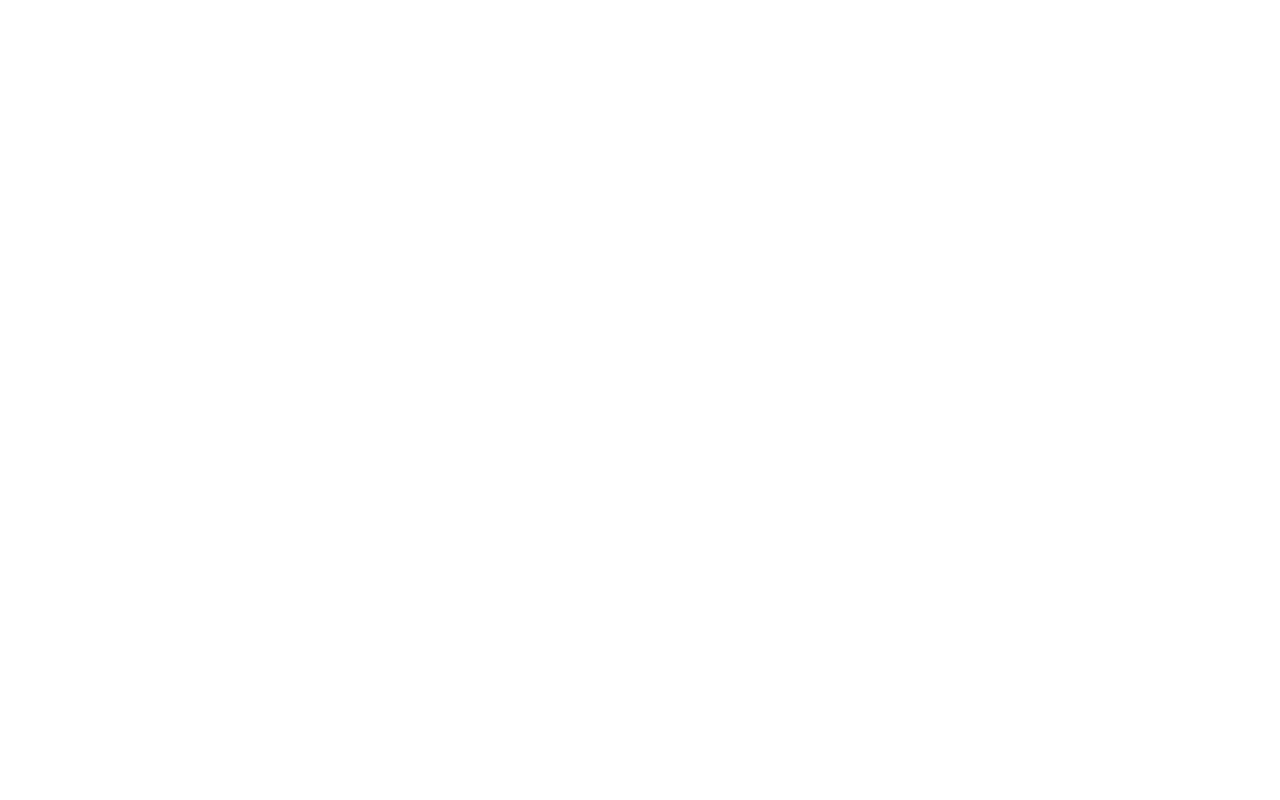
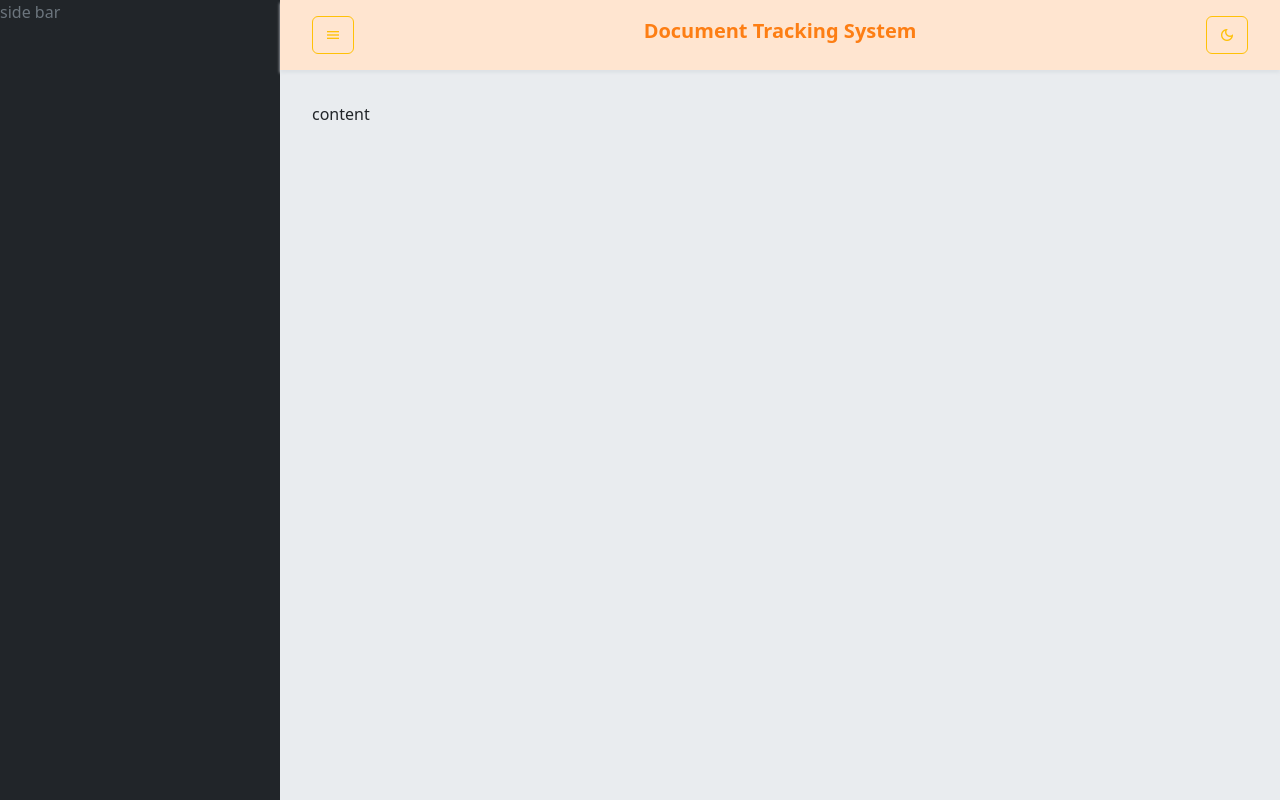
Before and after one commit to chocomilku/dts, a plain HTML site: page dashboard.html in a window 1280 px wide. Drawn offline with Linux system fonts and the light colour scheme.

Commit message:
added top bar content and styles

```diff
--- /dev/null
+++ b/css/style.css
@@ -0,0 +1,65 @@
+/* Material Icons by Google */
+@font-face {
+    font-family: 'Material Symbols Outlined';
+    font-style: normal;
+    src: url(../fonts/MaterialSymbolsOutlined-Regular.ttf);
+}
+
+.material-symbols-outlined {
+    font-family: 'Material Symbols Outlined';
+    font-weight: normal;
+    font-style: normal;
+    font-size: 24px;
+    /* Preferred icon size */
+    display: inline-block;
+    line-height: 1;
+    text-transform: none;
+    letter-spacing: normal;
+    word-wrap: normal;
+    white-space: nowrap;
+    direction: ltr;
+}
+
+/* Color palette provided by Bootstrap; only picked colors that are used */
+:root {
+    --bs-orange-100: #ffe5d0;
+    --bs-orange-500: #fd7e14;
+}
+
+/* layout specfic */
+
+.page {
+    min-height: 100vh;
+    display: flex;
+    flex-direction: row;
+    background-color: var(--bs-gray-200);
+}
+
+.page > nav {
+    max-width: 280px;
+    width: 100%;
+    background-color: var(--bs-gray-900);
+    color: var(--bs-gray-600);
+}
+
+.page > .content {
+    width: 100%;
+}
+
+.content main {
+    padding: 2rem;
+}
+
+.page .topbar {
+    display: flex;
+    justify-content: space-between;
+    align-items: center;
+    padding: 1rem 2rem;
+    background-color: var(--bs-orange-100);
+    box-shadow: 0 3px 3px 0 var(--bs-gray-300);
+}
+
+.topbar > h5 {
+    font-weight: bold;
+    color: var(--bs-orange-500);
+}
--- a/dashboard.html
+++ b/dashboard.html
@@ -6,11 +6,28 @@
     <meta name="viewport" content="width=device-width, initial-scale=1.0">
     <title>Dashboard | Document Tracking System</title>
     <link rel="stylesheet" href="css/bootstrap.min.css">
+    <link rel="stylesheet" href="css/style.css">
     <script defer src="js/bootstrap.bundle.min.js"></script>
 </head>
 
 <body>
-
+    <div class="page">
+        <nav>
+            side bar
+        </nav>
+        <div class="content">
+            <nav class="topbar">
+                <span class="material-symbols-outlined"><button type="button"
+                        class="btn btn-outline-warning">&#xe5d2</button></span>
+                <h5>Document Tracking System</h5>
+                <span class="material-symbols-outlined"><button type="button"
+                        class="btn btn-outline-warning">&#xe51c</button></span>
+            </nav>
+            <main>
+                content
+            </main>
+        </div>
+    </div>
 </body>
 
 </html>
```
Also changed, not shown: index.html (+4 -1 lines), fonts/MaterialSymbolsOutlined-Regular.ttf (added), 1 other file.
